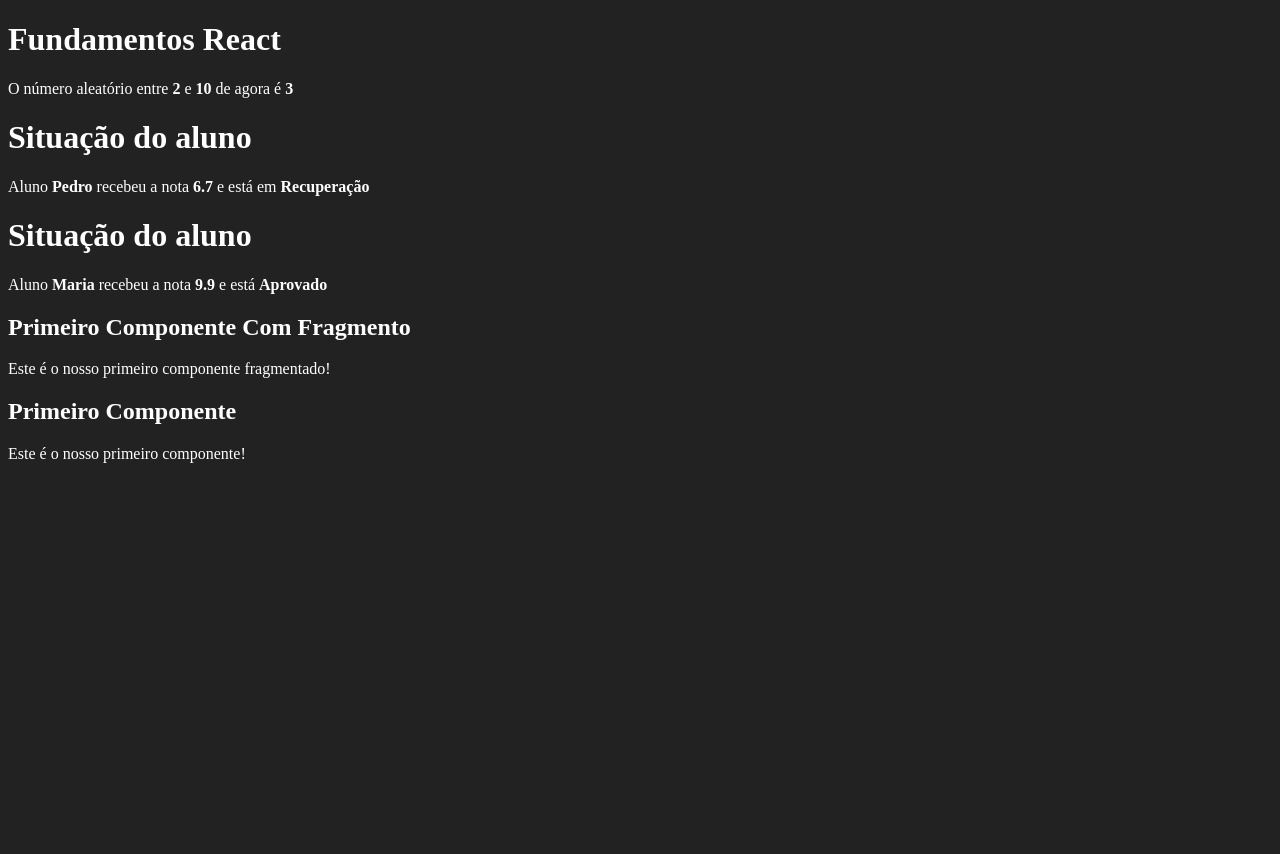
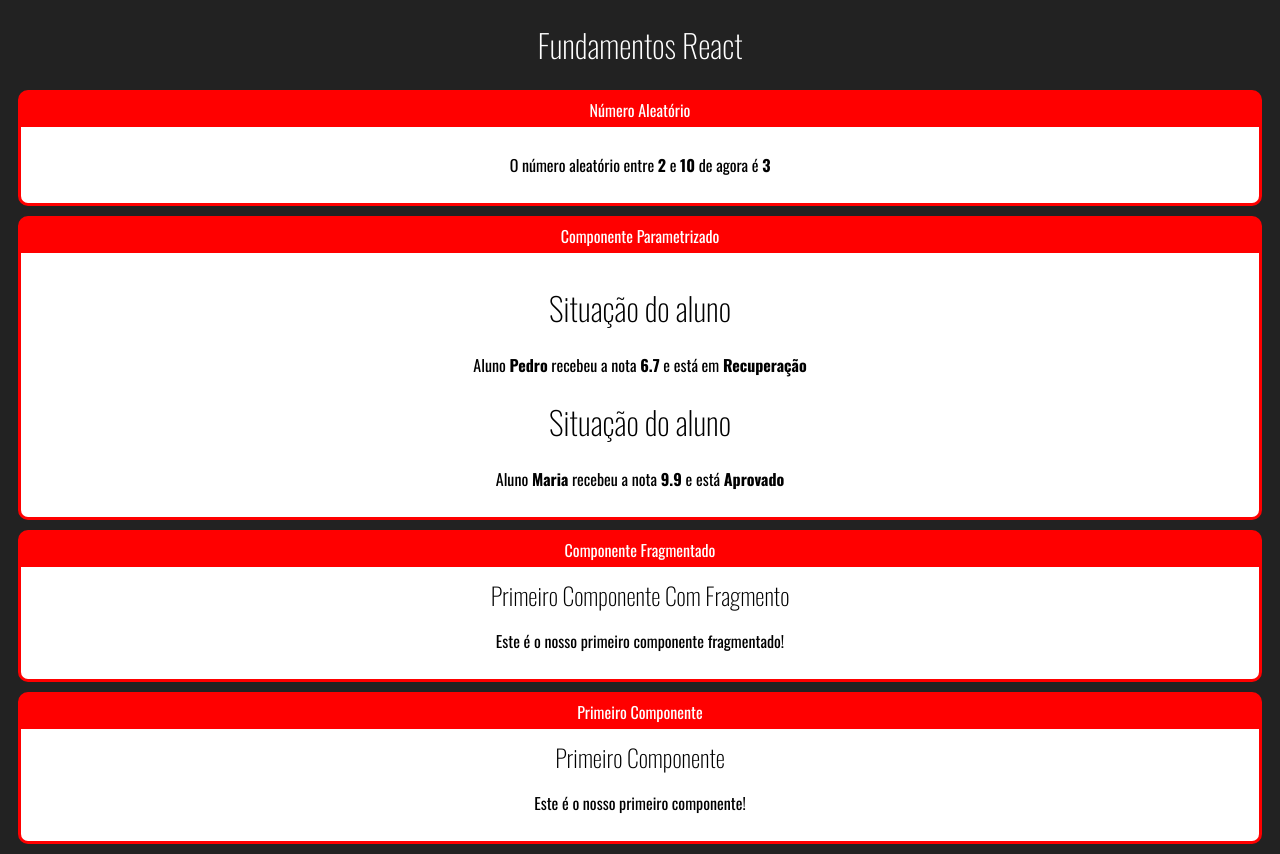
Before and after one commit to ricardojrm/react-redux.udemy, a React (Create React App) app in the folder fundamentos-react/: page / in a window 1280 px wide. Before the commit the page ends 800 px from the top, so only its background shows below. Built offline with nearby package versions, Linux system fonts and the light colour scheme.

Commit message:
Aula 22: Componente Card #01

```diff
--- a/fundamentos-react/public/index.html
+++ b/fundamentos-react/public/index.html
@@ -24,6 +24,7 @@
       work correctly both with client-side routing and a non-root public URL.
       Learn how to configure a non-root public URL by running `npm run build`.
     -->
+    <link href="https://fonts.googleapis.com/css2?family=Oswald:wght@200;300;400;500;600;700&display=swap" rel="stylesheet" />
     <title>React App</title>
   </head>
   <body>
--- a/fundamentos-react/src/App.jsx
+++ b/fundamentos-react/src/App.jsx
@@ -3,13 +3,17 @@
 import ComponenteFragmentado from './components/basics/ComponenteComFragmento'
 import ComponenteParametrizado from './components/basics/ComponenteComParametros'
 import NumeroAleatorio from './components/basics/UINumeroAleatorio'
+import UICard from './components/ui/UICard';
 
 export default function App( props )
 {
     return (
         <div id="app">
             <h1>Fundamentos React</h1>
+            <UICard titulo="Número Aleatório">
                 <NumeroAleatorio min={2} max={10} />
+            </UICard>
+            <UICard titulo="Componente Parametrizado">
                 <ComponenteParametrizado
                     titulo="Situação do aluno"
                     aluno="Pedro"
@@ -18,8 +22,13 @@
                     titulo="Situação do aluno"
                     aluno="Maria"
                     nota={9.9} />
+            </UICard>
+            <UICard titulo="Componente Fragmentado">
                 <ComponenteFragmentado />
+            </UICard>
+            <UICard titulo="Primeiro Componente">
                 <PrimeiroComponente></PrimeiroComponente>
+            </UICard>
         </div>
     );
 }
--- /dev/null
+++ b/fundamentos-react/src/components/ui/UICard.css
@@ -0,0 +1,21 @@
+.card
+{
+    margin: 10px;
+    background-color: red;
+    border: 3px solid red;
+    border-radius: 10px;
+    overflow: hidden;
+}
+
+.card .title
+{
+    padding: 5px 0px;
+    justify-content: center;
+}
+
+.card .content
+{
+    background-color: #fff;
+    padding: 10px;
+    color: #000;
+}
--- /dev/null
+++ b/fundamentos-react/src/components/ui/UICard.jsx
@@ -0,0 +1,12 @@
+import './UICard.css';
+import React from 'react';
+
+export default function UICard({ titulo, children })
+{
+    return (
+        <div className="card">
+            <div className="title">{titulo}</div>
+            <div className="content">{children}</div>
+        </div>
+    );
+}
--- a/fundamentos-react/src/index.css
+++ b/fundamentos-react/src/index.css
@@ -1,5 +1,17 @@
 body
 {
     background-color: #222;
+    font-family: Oswald;
     color: #fff;
+    text-align: center;
 }
+
+h1, h2, h3
+{
+    font-weight: 200;
+}
+
+h2, h3
+{
+    margin: 0;
+}
```
Lines whose indentation alone changed are shown as unchanged.
